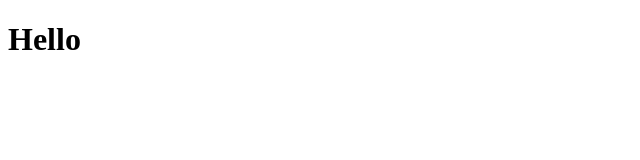
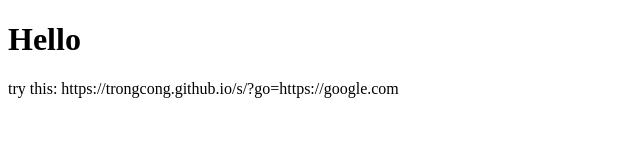
Before and after one commit to trongcong/s, a plain HTML site: page index.html in a window 1280 px wide. Shown: the whole page, without its empty margins (0-640 px from the left). Drawn offline with Linux system fonts and the light colour scheme.

Commit message:
Update index.html

```diff
--- a/index.html
+++ b/index.html
@@ -13,5 +13,6 @@
    <body>
       <noscript>Sorry, your browser does not support JavaScript!</noscript>
       <h1>Hello</h1>
+      <p>try this: https://trongcong.github.io/s/?go=https://google.com</p>
    </body>
 </html>
```
